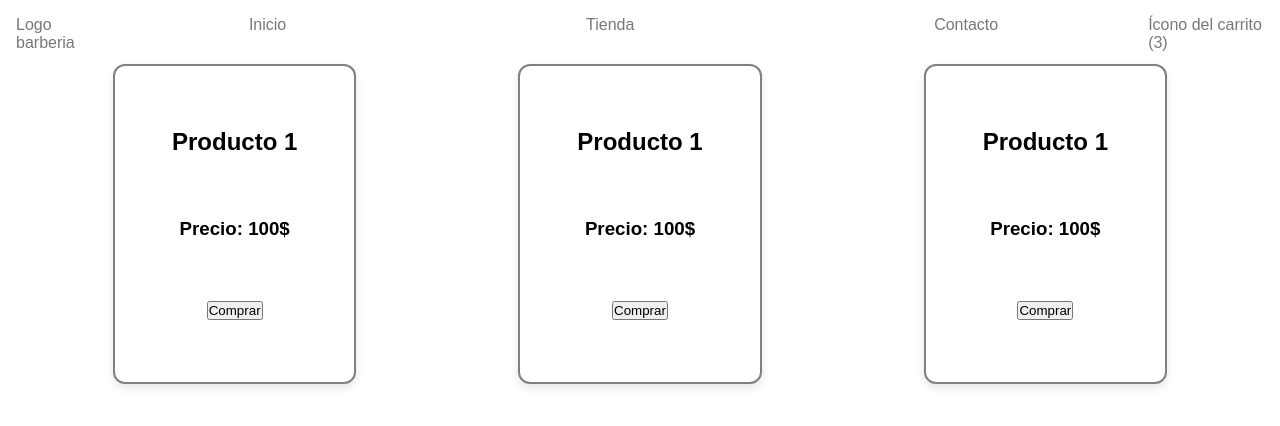
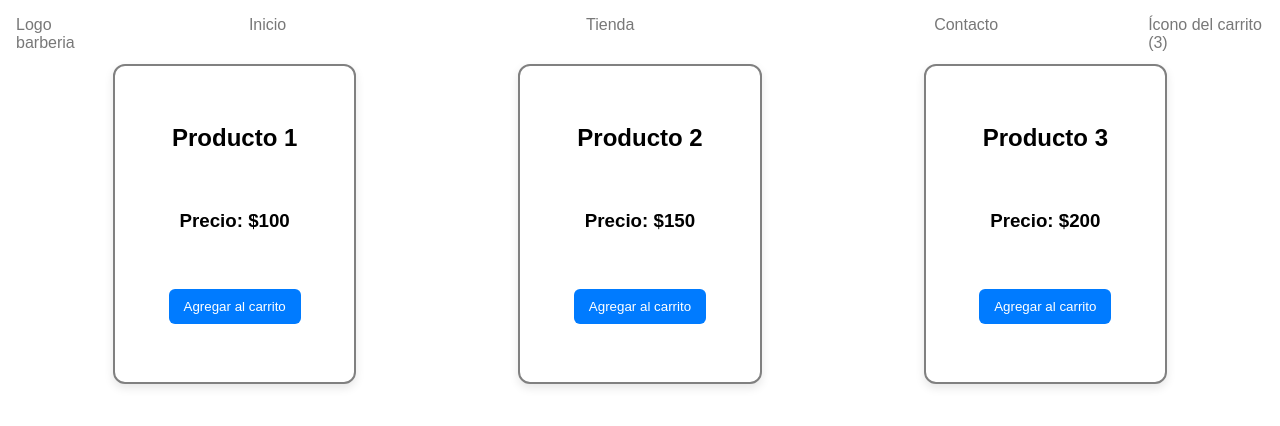
Before and after one commit to goncebatleandro/Ecommer-Barber, a React (Vite) app: page / in a window 1280 px wide. Shown: the top 426 px of the page. Built offline with nearby package versions, Linux system fonts and the light colour scheme.

Commit message:
Pre entrega

```diff
--- a/src/App.css
+++ b/src/App.css
@@ -4,51 +4,3 @@
         box-sizing: border-box;
         font-family: Arial, sans-serif;
     }
-
-
-/* navbar */
-.nav-bar {
-    display: flex;
-    justify-content: space-around;
-    width: 100%;
-    color: rgb(120, 120, 120);
-    height: 2rem;
-    padding: 1rem;
-}
-
-.links {
-    display: flex;
-    justify-content: space-around;
-    width: 100%;
-    cursor: pointer;
-    text-decoration: none;
-    list-style: none;
-}
-
-.links-item:hover {
-    color: black;
-}
-
-/* Section */
-
-.container-cards {
-    display: flex;
-    justify-content: space-around;
-    padding: 2rem;
-    align-items: center;
-}
-
-.card {
-    display: flex;
-    flex-direction: column;
-    justify-content: space-evenly;
-    align-items: center;
-    background: #fff;
-    width: 20%;
-    height: 20rem;
-    border-radius: 12px;
-    box-shadow: 0 4px 10px rgba(0, 0, 0, 0.1);
-    overflow: hidden;
-    text-align: center;
-    border: solid 2px grey;
-}
--- a/src/App.jsx
+++ b/src/App.jsx
@@ -1,45 +1,12 @@
-import './App.css'
+import './App.css';
+import ItemListContainer from './components/Navbar/ItemListContainer/ItemListContainer';
+import Navbar from "./components/Navbar/Navbar";
 
 function App() {
-
-// Realizaré un ecommerce para una barberia
-
   return (
-
     <>
-    {/* Inicio del navbar */}
-      <header>
-        <nav className='nav-bar'>
-          <p>Logo barberia</p>
-          <ul className='links'>
-            <li className='links-item'>Inicio</li>
-            <li className='links-item'>Tienda</li>
-            <li className='links-item'>Contacto</li>
-          </ul>
-          <p>Ícono del carrito (3)</p>
-        </nav>
-      </header>
-      {/* Incio de las secciones */}
-      <section>
-        <div className='container-cards'>
-            <div className='card'>
-                  <h2>Producto 1</h2>
-                  <h3>Precio: 100$</h3>
-                  <button>Comprar</button>
-           </div>
-           <div className='card'>
-                  <h2>Producto 1</h2>
-                  <h3>Precio: 100$</h3>
-                  <button>Comprar</button>
-           </div>
-           <div className='card'>
-                  <h2>Producto 1</h2>
-                  <h3>Precio: 100$</h3>
-                  <button>Comprar</button>
-           </div>
-        </div>
-      </section>
-
+    <Navbar/>
+    <ItemListContainer/>
     </>
 
 
--- /dev/null
+++ b/src/components/Navbar/Item/Item.css
@@ -0,0 +1,24 @@
+.card {
+    display: flex;
+    flex-direction: column;
+    justify-content: space-evenly;
+    align-items: center;
+    background: #fff;
+    width: 20%;
+    height: 20rem;
+    border-radius: 12px;
+    box-shadow: 0 4px 10px rgba(0, 0, 0, 0.1);
+    overflow: hidden;
+    text-align: center;
+    border: solid 2px grey;
+}
+
+.card button {
+    background: #007bff;
+    color: white;
+    border: none;
+    padding: 10px 15px;
+    border-radius: 6px;
+    cursor: pointer;
+    transition: background 0.3s;
+}
--- /dev/null
+++ b/src/components/Navbar/Item/Item.jsx
@@ -0,0 +1,19 @@
+import './Item.css'
+
+function Item(props) {
+
+    function agregarAlCarrito(){
+        console.log("Agregaste al carrito", props)
+    }
+
+    return (
+            <div className='card'>
+                  <h2>{props.nombre}</h2>
+                  <h3>Precio: ${props.precio}</h3>
+                  <button onClick={() => agregarAlCarrito()}>Agregar al carrito</button>
+           </div>
+    )
+
+}
+
+export default Item;
--- /dev/null
+++ b/src/components/Navbar/ItemListContainer/ItemListContainer.css
@@ -0,0 +1,6 @@
+.container-cards {
+    display: flex;
+    justify-content: space-around;
+    padding: 2rem;
+    align-items: center;
+}
--- /dev/null
+++ b/src/components/Navbar/ItemListContainer/ItemListContainer.jsx
@@ -0,0 +1,15 @@
+import Item from '../Item/Item'
+import './ItemListContainer.css'
+
+function ItemListContainer() {
+    return (
+        <div className='container-cards'>
+           <Item nombre={"Producto 1"} precio={100}/>
+           <Item nombre={"Producto 2"} precio={150}/>
+           <Item nombre={"Producto 3"} precio={200}/>
+        </div>
+    )
+
+}
+
+export default ItemListContainer;
--- /dev/null
+++ b/src/components/Navbar/Navbar.css
@@ -0,0 +1,21 @@
+.nav-bar {
+    display: flex;
+    justify-content: space-around;
+    width: 100%;
+    color: rgb(120, 120, 120);
+    height: 2rem;
+    padding: 1rem;
+}
+
+.links {
+    display: flex;
+    justify-content: space-around;
+    width: 100%;
+    cursor: pointer;
+    text-decoration: none;
+    list-style: none;
+}
+
+.links-item:hover {
+    color: black;
+}
--- /dev/null
+++ b/src/components/Navbar/Navbar.jsx
@@ -0,0 +1,20 @@
+import './Navbar.css'
+
+function Navbar() {
+    return (
+        <header>
+                    <nav className='nav-bar'>
+                            <p>Logo barberia</p>
+                         <ul className='links'>
+                            <li className='links-item'>Inicio</li>
+                             <li className='links-item'>Tienda</li>
+                            <li className='links-item'>Contacto</li>
+                            </ul>
+                            <p>Ícono del carrito (3)</p>
+                    </nav>
+        </header>
+    )
+
+}
+
+export default Navbar;
```
